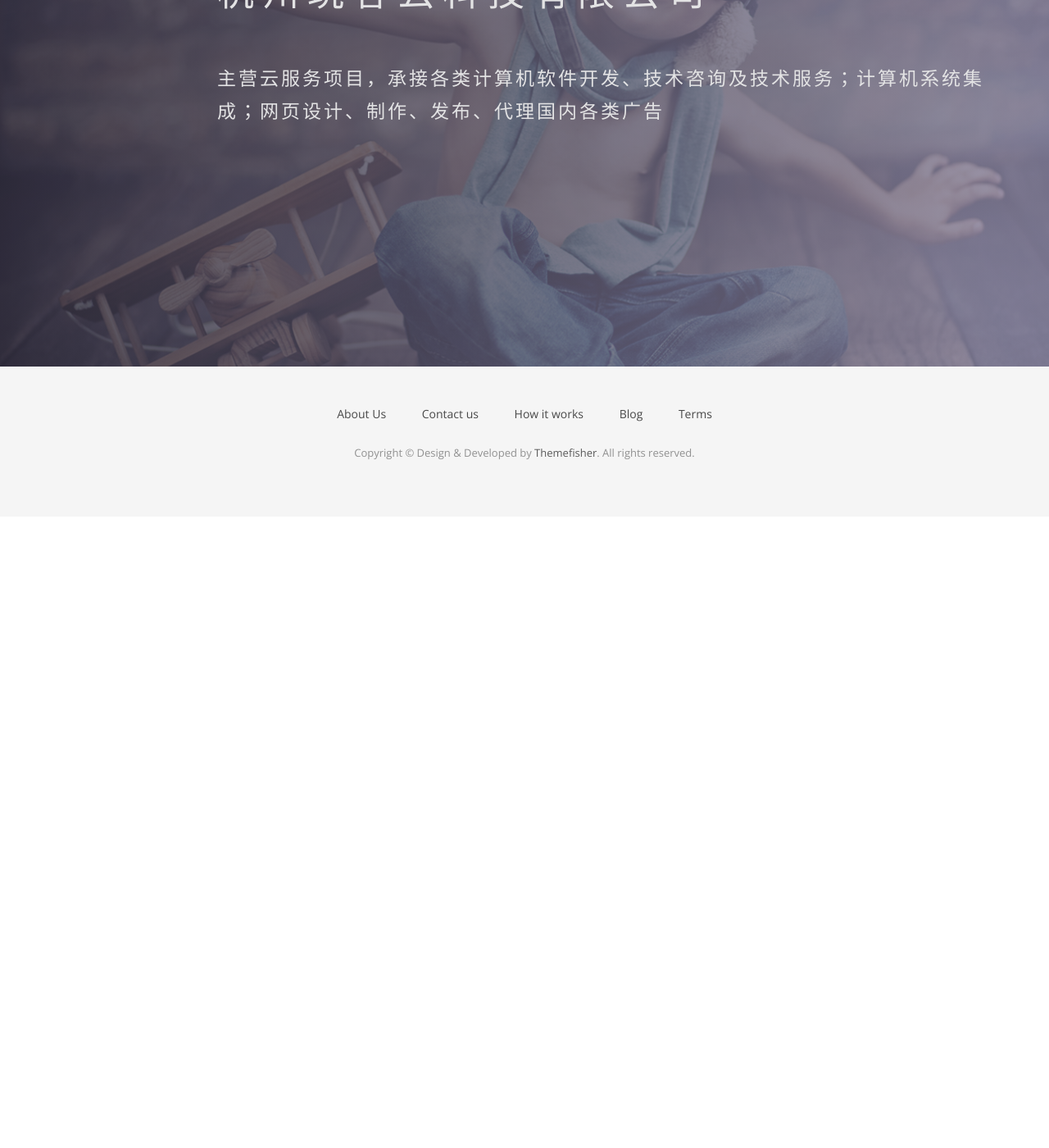
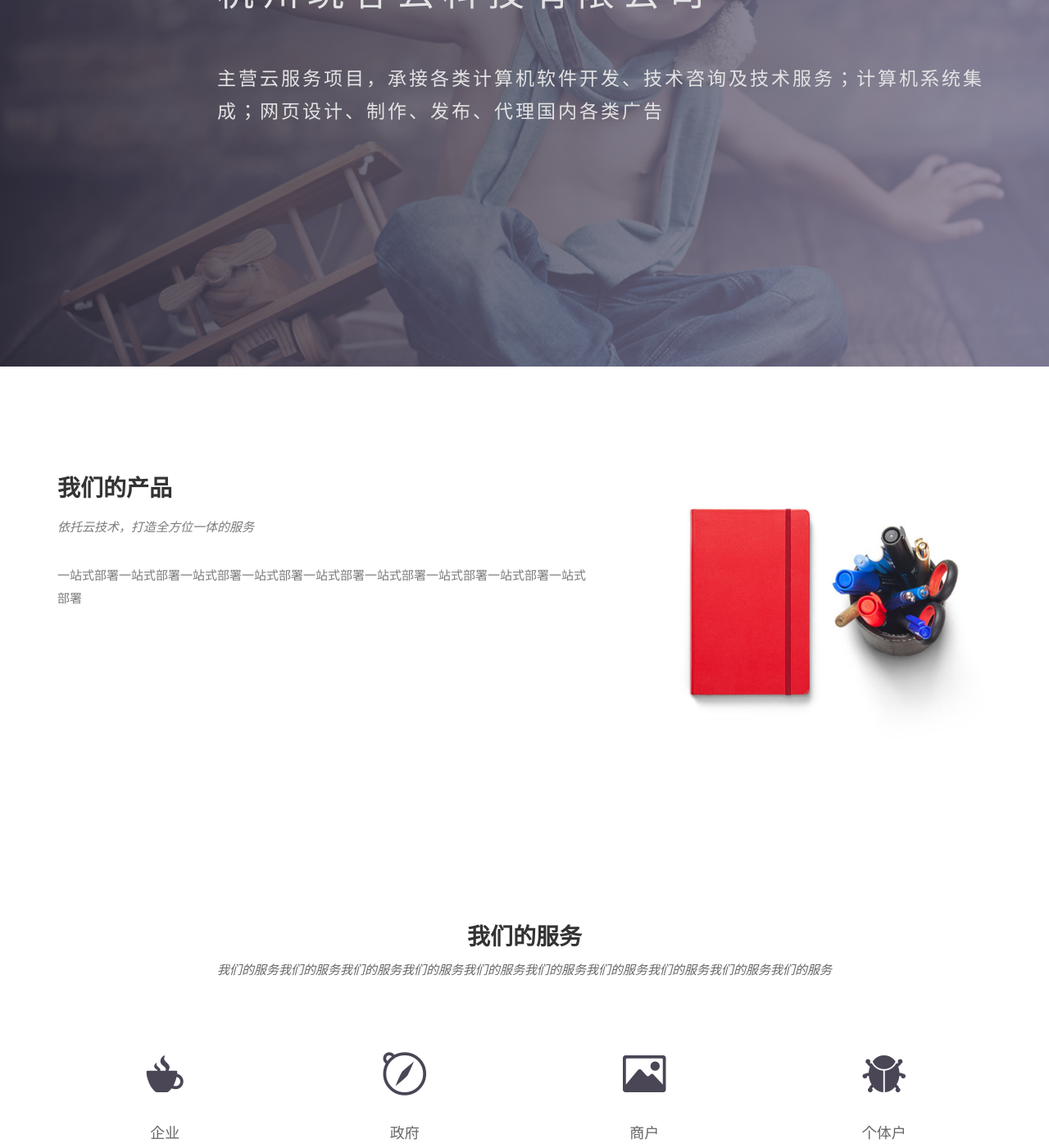
Before and after one commit to ONEKOOK/onekook.github.io, a Jekyll site: the page built from index.html, in a window 1280 px wide and 1400 px high, scrolled down 348 px. Shown: the whole window at 82% size. Built offline with Jekyll 4.4.1, drawn with Linux system fonts in a browser that asks for light colours; nearby versions of some CDN libraries; some web fonts are replaced; before the commit the page ends 978 px from its top, so only the background shows below that; some of the changed text lies outside the part shown.

Commit message:
update index page meta

```diff
--- a/contact.html
+++ b/contact.html
@@ -100,7 +100,7 @@ permalink: /contact/
   </div>
 </section>
 <!-- Call to action Start -->
-<section id="call-to-action">
+<!-- <section id="call-to-action">
   <div class="container">
     <div class="row">
       <div class="col-md-12">
@@ -112,4 +112,4 @@ permalink: /contact/
       </div>
     </div>
   </div>
-</section>
+</section> -->
--- a/index.html
+++ b/index.html
@@ -19,16 +19,16 @@ permalink: /
   </div>
 </section>
 <!-- Wrapper Start -->
-<!-- <section id="intro">
+<section id="intro">
   <div class="container">
     <div class="row">
       <div class="col-md-7 col-sm-12">
         <div class="block">
           <div class="section-title">
-            <h2>About Us</h2>
-            <p>Far far away, behind the word mountains, far from the countries Vokalia and Consonantia, there live the blind texts. Separated they live in Bookmarksgrove right at the coast of the Semantics</p>
+            <h2>我们的产品</h2>
+            <p>依托云技术，打造全方位一体的服务</p>
           </div>
-          <p>Lorem ipsum dolor sit amet, consectetur adipisicing elit, sed do eiusmod tempor incididunt ut labore et dolore magna aliqua. Ut enim ad minim veniam, quis nostrud exercitation ullamco laboris nisi ut aliquip ex ea commodo consequat. Duis aute irure dolor in reprehenderit in voluptate velit esse cillum dolore eu fugiat nulla pariatur. Excepteur sint occaecat cupidatat non proident, sunt in culpa qui officia deserunt mollit anim id </p>
+          <p>一站式部署一站式部署一站式部署一站式部署一站式部署一站式部署一站式部署一站式部署一站式部署</p>
         </div>
       </div>
       <div class="col-md-5 col-sm-12">
@@ -38,13 +38,13 @@ permalink: /
       </div>
     </div>
   </div>
-</section> -->
+</section>
 
 <!-- <section id="feature">
 <div class="container">
   <div class="row">
     <div class="col-md-6 col-md-offset-6">
-      <h2>WE BELIEVE IN GREAT IDEAS</h2>
+      <h2>我们的理念</h2>
       <p>Maecenas faucibus mollis interdum. Morbi leo risus, porta ac consectetur ac, vestibulum at eros. Fusce dapibus, tellus ac cursus commodo, tortor mauris condimentum nibh, ut fermentum massa justo sit amet risus.</p>
       <p>Maecenas faucibus mollis interdum. Morbi leo risus, porta ac consectetur ac, vestibulum at eros. Fusce dapibus, tellus ac cursus commodo, tortor mauris condimentum nibh, ut fermentum massa justo sit amet risus.</p>
       <p>Maecenas faucibus mollis interdum. Morbi leo risus, porta ac consectetur ac, vestibulum at eros. Fusce dapibus, tellus ac cursus commodo, tortor mauris condimentum nibh, ut fermentum massa justo sit amet risus.</p>
@@ -55,44 +55,44 @@ permalink: /
 </section> -->
 
 <!-- Service Start -->
-<!-- <section id="service">
+<section id="service">
   <div class="container">
     <div class="row">
       <div class="section-title">
-        <h2>Our Services</h2>
-        <p>Far far away, behind the word mountains, far from the countries Vokalia and Consonantia, there live the blind texts. Separated they live in Bookmarksgrove right at the coast of the Semantics</p>
+        <h2>我们的服务</h2>
+        <p>我们的服务我们的服务我们的服务我们的服务我们的服务我们的服务我们的服务我们的服务我们的服务我们的服务</p>
       </div>
     </div>
     <div class="row ">
       <div class="col-sm-6 col-md-3">
         <div class="service-item">
           <i class="icon ion-coffee"></i>
-          <h4>Branding</h4>
-          <p>Lorem ipsum dolor sit amet, consectetur adipisicing elit, sed do eiusmod tempor incididunt ut </p>
+          <h4>企业</h4>
+          <p>为企业量身定制完备的saas云端服务</p>
         </div>
       </div>
       <div class="col-sm-6 col-md-3">
         <div class="service-item">
           <i class="ion-compass"></i>
-          <h4>Web Design</h4>
-          <p>Lorem ipsum dolor sit amet, consectetur adipisicing elit, sed do eiusmod tempor incididunt ut </p>
+          <h4>政府</h4>
+          <p>为政府量身定制完备的saas云端服务</p>
         </div>
       </div>
       <div class="col-sm-6 col-md-3">
         <div class="service-item">
           <i class="ion-image"></i>
-          <h4>App Design</h4>
-          <p>Lorem ipsum dolor sit amet, consectetur adipisicing elit, sed do eiusmod tempor incididunt ut </p>
+          <h4>商户</h4>
+          <p>为商户量身定制完备的saas云端服务</p>
         </div>
       </div>
       <div class="col-sm-6 col-md-3">
         <div class="service-item">
           <i class="ion-bug"></i>
-          <h4>Start Up</h4>
-          <p>Lorem ipsum dolor sit amet, consectetur adipisicing elit, sed do eiusmod tempor incididunt ut </p>
+          <h4>个体户</h4>
+          <p>为个体户提供完备的saas云端服务</p>
         </div>
       </div>
-      <div class="col-sm-6 col-md-3">
+      <!-- <div class="col-sm-6 col-md-3">
         <div class="service-item">
           <i class="ion-headphone"></i>
           <h4>Logo Design</h4>
@@ -119,24 +119,24 @@ permalink: /
           <h4>Brand Identity</h4>
           <p>Lorem ipsum dolor sit amet, consectetur adipisicing elit, sed do eiusmod tempor incididunt ut </p>
         </div>
-      </div>
+      </div> -->
     </div>
   </div>
-</section> -->
+</section>
 <!-- Call to action Start -->
-<!-- <section id="call-to-action">
+<section id="call-to-action">
   <div class="container">
     <div class="row">
       <div class="col-md-12">
         <div class="block">
-          <h2>We design delightful digital experiences.</h2>
-          <p>Read more about what we do and our philosophy of design. Judge for yourself The work and results we’ve achieved for other clients, and meet our highly experienced Team who just love to design.</p>
-          <a class="btn btn-default btn-call-to-action" href="#" >Tell Us Your Story</a>
+          <h2>我们的理念</h2>
+          <p>全心全意为客户服务</p>
+          <a class="btn btn-default btn-call-to-action" href="{{ site.baseurl }}/contact" >联系我们</a>
         </div>
       </div>
     </div>
   </div>
-</section> -->
+</section>
 <!-- Content Start -->
 <!-- <section id="testimonial">
   <div class="container">
```
